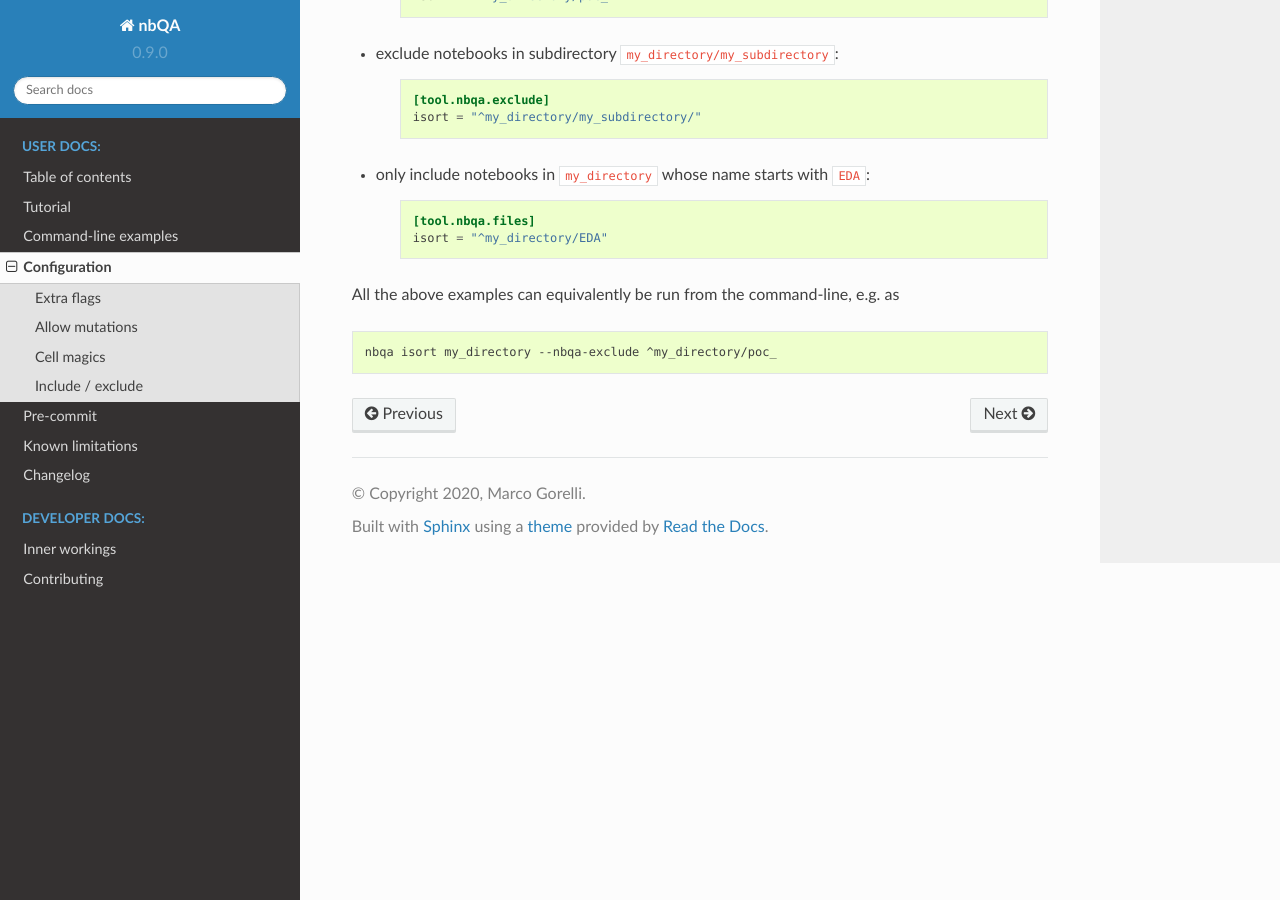
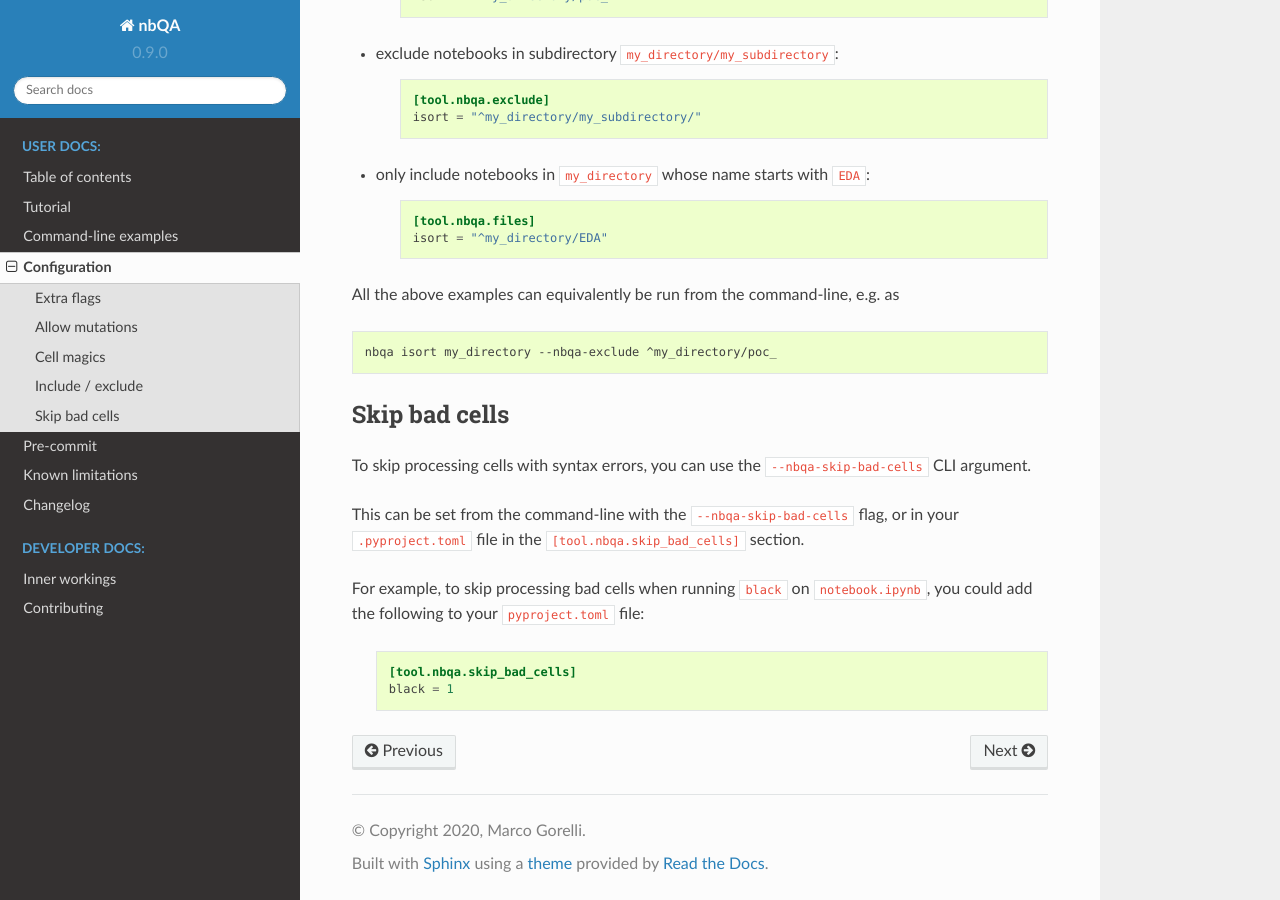
Before and after one commit to nbQA-dev/nbQA, a Sphinx documentation site: the page built from docs/configuration.rst, in a window 1280 px wide and 900 px high, scrolled down 1713 px. Built offline with Sphinx 7.4.7 and the Read the Docs theme 2.0.0, drawn with Linux system fonts in a browser that asks for light colours.

Commit message:
document

```diff
--- a/docs/configuration.rst
+++ b/docs/configuration.rst
@@ -96,3 +96,19 @@ All the above examples can equivalently be run from the command-line, e.g. as
 .. code-block:: bash
 
     nbqa isort my_directory --nbqa-exclude ^my_directory/poc_
+
+Skip bad cells
+~~~~~~~~~~~~~~
+
+To skip processing cells with syntax errors, you can use the :code:`--nbqa-skip-bad-cells` CLI argument.
+
+This can be set from the command-line with the ``--nbqa-skip-bad-cells`` flag, or in your ``.pyproject.toml`` file in the
+``[tool.nbqa.skip_bad_cells]`` section.
+
+For example, to skip processing bad cells when running ``black`` on ``notebook.ipynb``, you could
+add the following to your :code:`pyproject.toml` file:
+
+    .. code-block:: toml
+
+        [tool.nbqa.skip_bad_cells]
+        black = 1
```
Also changed, not shown: 1 other file.
